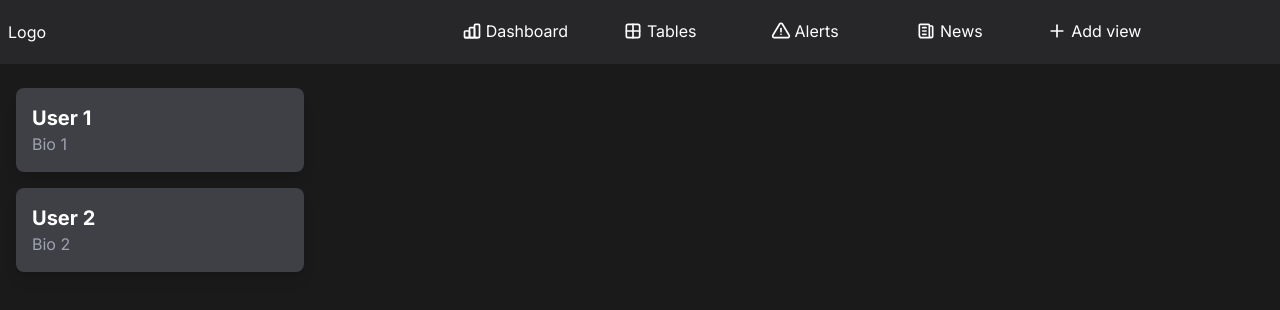
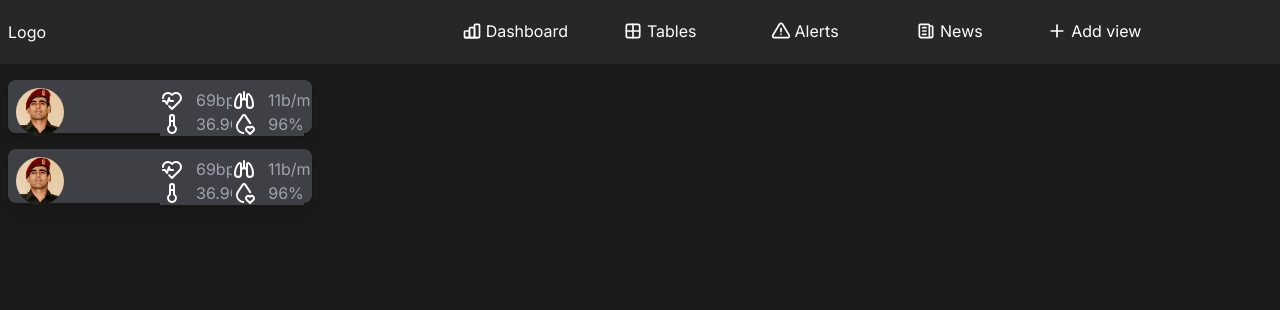
Before and after one commit to Backs-ash/Human-Based-AvaPrediction, a React (Create React App) app in the folder dashboard/: page / in a window 1280 px wide. Shown: the top 310 px of the page. Built offline with nearby package versions, Linux system fonts and the light colour scheme.

Commit message:
sidbar working and react leafelet addons created

```diff
--- a/dashboard/package.json
+++ b/dashboard/package.json
@@ -13,8 +13,10 @@
     "@types/react": "^18.0.0",
     "@types/react-dom": "^18.0.0",
     "gh-pages": "^6.0.0",
+    "leaflet": "^1.9.4",
     "react": "^18.2.0",
     "react-dom": "^18.2.0",
+    "react-leaflet": "^4.2.1",
     "react-scripts": "5.0.1",
     "typescript": "^4.4.2",
     "web-vitals": "^2.1.0"
@@ -51,6 +53,7 @@
   "author": "Atharv Garg, Swastick Paliwal, Ananya Agrawal, Aditya Chourasia",
   "license": "MIT",
   "devDependencies": {
+    "@types/leaflet": "^1.9.6",
     "autoprefixer": "^10.4.16",
     "postcss": "^8.4.31",
     "tailwindcss": "^3.3.3"
--- a/dashboard/src/components/MainBody.tsx
+++ b/dashboard/src/components/MainBody.tsx
@@ -1,4 +1,4 @@
-
+import { MapContainer, TileLayer, useMap } from 'react-leaflet'
 
 export default function MainBody() {
     return (
--- a/dashboard/src/components/sidebar.tsx
+++ b/dashboard/src/components/sidebar.tsx
@@ -1,19 +1,38 @@
-
+import pfpImage from '../assets/pfp.png';
+import {
+    IconHeartbeat,
+    IconLungs,
+    IconTemperature,
+    IconDropletHeart,
+} from "@tabler/icons-react";
 
 const Sidebar: React.FC = () => {
     const profileData = [
-        { name: 'User 1', bio: 'Bio 1' },
-        { name: 'User 2', bio: 'Bio 2' },
+        { name: 'User 1', bio1: '69bpm', bio2: '11b/m', bio3: '36.9C', bio4: '96%'},
+        { name: 'User 2', bio1: '69bpm', bio2: '11b/m', bio3: '36.9C', bio4: '96%'},
     ];
 
     return (
         <div className="flex">
             {/* Scrollable profile container */}
-            <div className="container z-[2] mt-12 w-1/4 p-4 overflow-y-scroll">
+            <div className="container z-[2] mt-12 w-1/4 p-2 overflow-y-scroll">
                 {profileData.map((profile, index) => (
-                <div key={index} className=" bg-zinc-700 rounded-lg shadow-lg p-4 mb-4">
-                    <h2 className="text-xl bg-zinc-700 font-semibold">{profile.name}</h2>
-                    <p className="text-gray-400 bg-zinc-700">{profile.bio}</p>
+                <div key={index} className="bg-zinc-700 rounded-lg shadow-lg h-1/3 p-2 mb-4">
+                    <button className="grid grid-cols-2 p-0 h-full w-full bg-inherit">
+                        <div className="rounded-full overflow-hidden w-12 h-12">
+                            <img src={ pfpImage } className="w-full h-full object-cover" alt={profile.name} />
+                        </div>
+                        <div className="grid grid-cols-4 p-0 w-full h-full bg-inherit">
+                        <IconHeartbeat className=" inline-flex object-cover bg-zinc-700" />
+                        <p className="text-gray-400 bg-zinc-700">{profile.bio1}</p>
+                        <IconLungs className=" inline-flex object-cover bg-zinc-700" />
+                        <p className="text-gray-400 bg-zinc-700">{profile.bio2}</p>
+                        <IconTemperature className=" inline-flex object-cover bg-zinc-700" />
+                        <p className="text-gray-400 bg-zinc-700">{profile.bio3}</p>
+                        <IconDropletHeart className=" inline-flex object-cover bg-zinc-700" />
+                        <p className="text-gray-400 bg-zinc-700">{profile.bio4}</p>
+                        </div>
+                    </button>
                 </div>
                 ))}
             </div>
```
Also changed, not shown: 2 other files (tests, documents, lock files or other folders).
